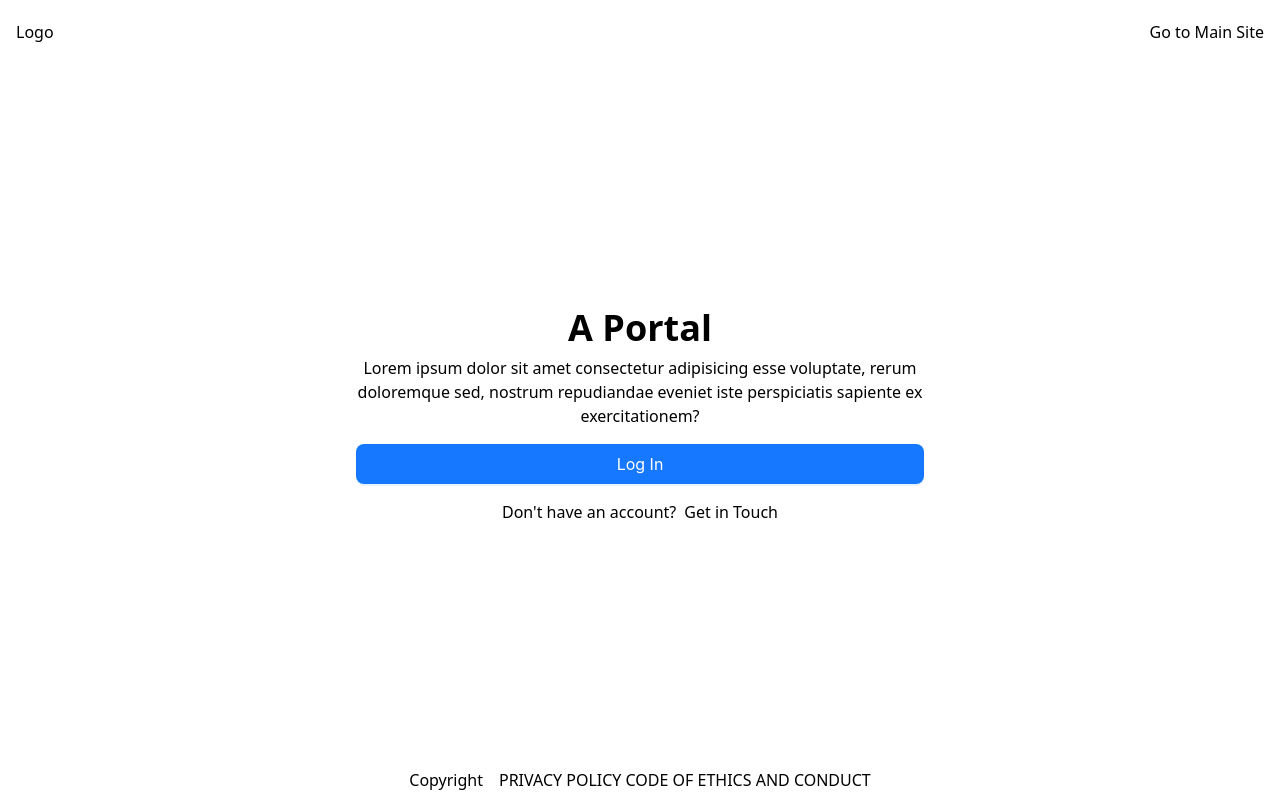
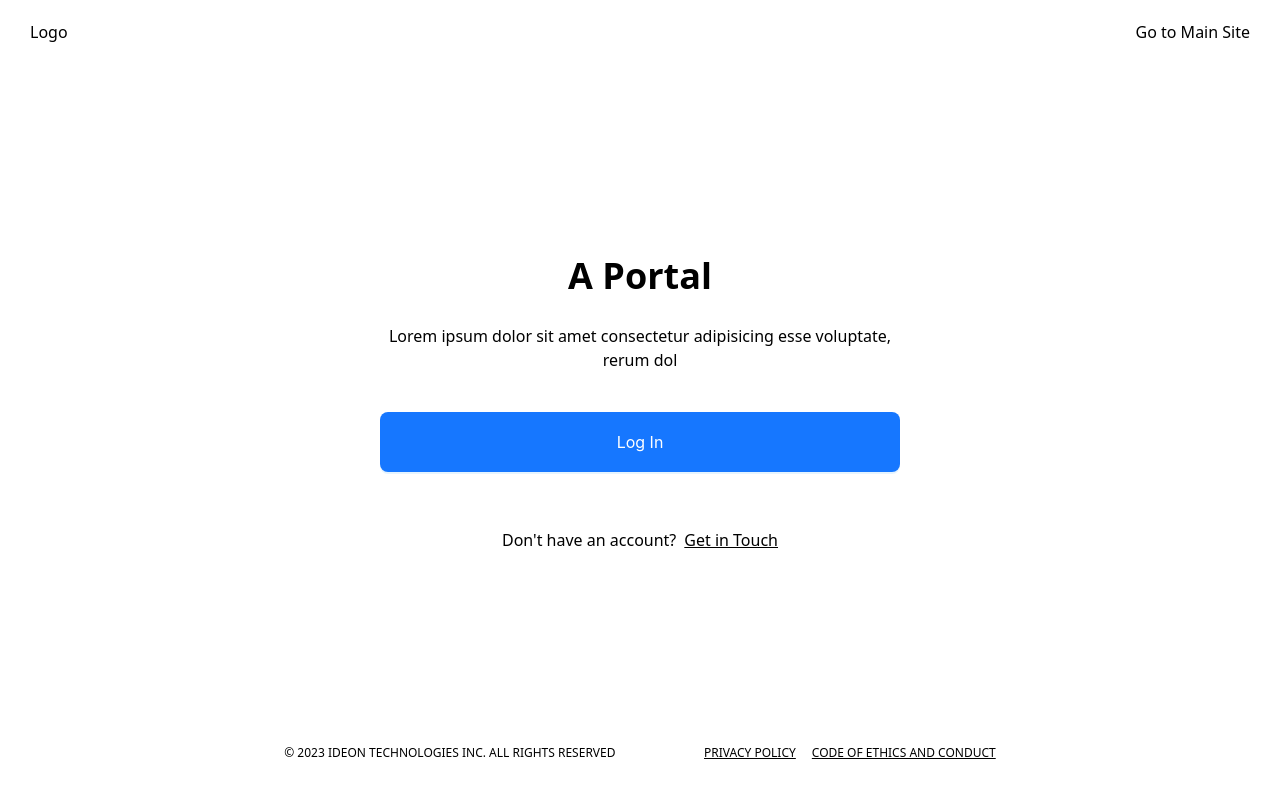
Before and after one commit to jairhuaman-applydigital/skeleton-app, a Next.js app: page / in a window 1280 px wide. Built offline with nearby package versions, Linux system fonts and the light colour scheme.

Commit message:
design: home layout

```diff
--- a/package.json
+++ b/package.json
@@ -12,9 +12,11 @@
   "dependencies": {
     "@ant-design/cssinjs": "^1.18.1",
     "antd": "^5.12.4",
+    "clsx": "^2.0.0",
     "next": "14.0.4",
     "react": "^18",
-    "react-dom": "^18"
+    "react-dom": "^18",
+    "tailwind-merge": "^2.2.0"
   },
   "devDependencies": {
     "@testing-library/jest-dom": "^6.1.5",
--- a/src/compoennts/header/home-header.tsx
+++ b/src/compoennts/header/home-header.tsx
@@ -1,10 +1,14 @@
-import { Flex } from "antd"
+import { cn } from "@/src/utils"
 
 export default () => {
+
     return (
-        <Flex justify="space-between" align="center" className="w-full p-4 h-[64px]">
+        <div className={cn(
+            "w-full  px-0 h-[96px] flex items-center justify-center",
+            "md:justify-between md:px-[30px] md:py-0 md:h-[64px]"
+        )}>
             <h1>Logo</h1>
-            <a href="/home">Go to Main Site</a>
-        </Flex>
+            <a className="md:inline hidden" href="/home">Go to Main Site</a>
+        </div>
     )
 }
--- a/src/compoennts/layout/home.layout.tsx
+++ b/src/compoennts/layout/home.layout.tsx
@@ -1,28 +1,48 @@
 import { Button, Flex } from "antd";
 import HomeHeader from "../header/home-header";
+import { cn } from "@/src/utils";
 
 export default function HomeLayout() {
     return (
         <>
             <HomeHeader />
-            <Flex className="h-[calc(100%_-_96px)] max-w-[600px] px-4 w-full mx-auto" align="center" justify="center" vertical>
-                <h2 className="text-4xl font-bold">A Portal</h2>
-                <p className="text-center mb-4 mt-2">
+            <div className={cn(
+                "flex flex-col items-center max-w-[600px]  px-[40px] mx-auto pt-[20px] h-[calc(100%_-_200px)]",
+                "md:h-[calc(100%_-_120px)] md:justify-center md:pt-[0px]"
+            )} >
+                <h2 className={cn(
+                    "text-4xl mb-[40px] font-bold",
+                    "md:mb-[20px]"
+                )}>A Portal</h2>
+                <p className="text-center mt-2">
                     Lorem ipsum dolor sit amet consectetur adipisicing esse voluptate,
-                    rerum doloremque sed, nostrum repudiandae eveniet iste perspiciatis
-                    sapiente ex exercitationem?
+                    rerum dol
                 </p>
-                <Button size="large" type="primary" block>Log In </Button>
+                <Button
+                    style={{ height: '60px' }}
+                    className={cn(
+                        "my-[40px]"
+                    )} size="large" type="primary" block>Log In </Button>
 
-                <p className="mt-4">Don't have an account?<a className="ml-2" href="/">Get in Touch</a> </p>
-            </Flex>
-            <Flex className="h-[24px] flex-wrap" justify="center" align="center" gap={"middle"}>
-                <p>Copyright</p>
-                <div>
-                    <a href="/">PRIVACY POLICY</a>
-                    <a href="/"> CODE OF ETHICS AND CONDUCT</a>
+                <p className="mt-4">Don't have an account?<a className="ml-2 underline" href="/">Get in Touch</a> </p>
+            </div>
+            <div className={cn(
+                "flex flex-col items-center text-[10px] ",
+                "md:text-[12px] md:flex-row md:justify-around md:max-w-[800px] md:mx-auto"
+            )}>
+                <a className={cn(
+                    "inline text-base underline mb-[24px]",
+                    "md:hidden"
+                )} href="/">Go to Main Site</a>
+                <p>© 2023 IDEON TECHNOLOGIES INC. ALL RIGHTS RESERVED</p>
+                <div className={cn(
+                    "flex items-center gap-x-4 mt-[12px]",
+                    "md:mt-[0px] "
+                )}>
+                    <a className="underline" href="/">PRIVACY POLICY</a>
+                    <a className="underline" href="/"> CODE OF ETHICS AND CONDUCT</a>
                 </div>
-            </Flex>
+            </div>
 
         </>
     );
--- /dev/null
+++ b/src/utils/index.ts
@@ -0,0 +1,6 @@
+import { type ClassValue, clsx } from "clsx"
+import { twMerge } from "tailwind-merge"
+
+export function cn(...inputs: ClassValue[]) {
+  return twMerge(clsx(inputs))
+}
```
Also changed, not shown: 1 other file (tests, documents, lock files or other folders).
